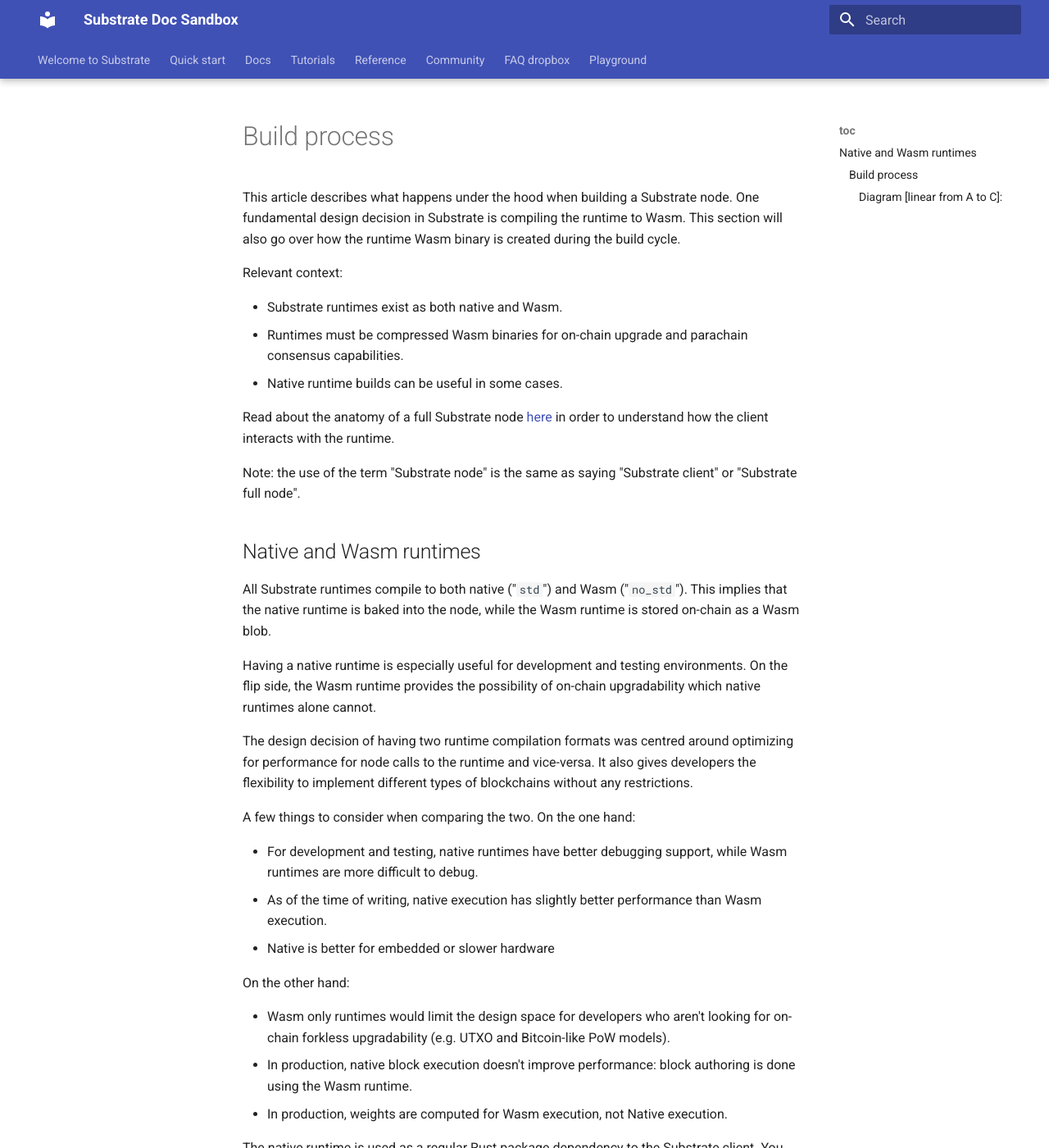
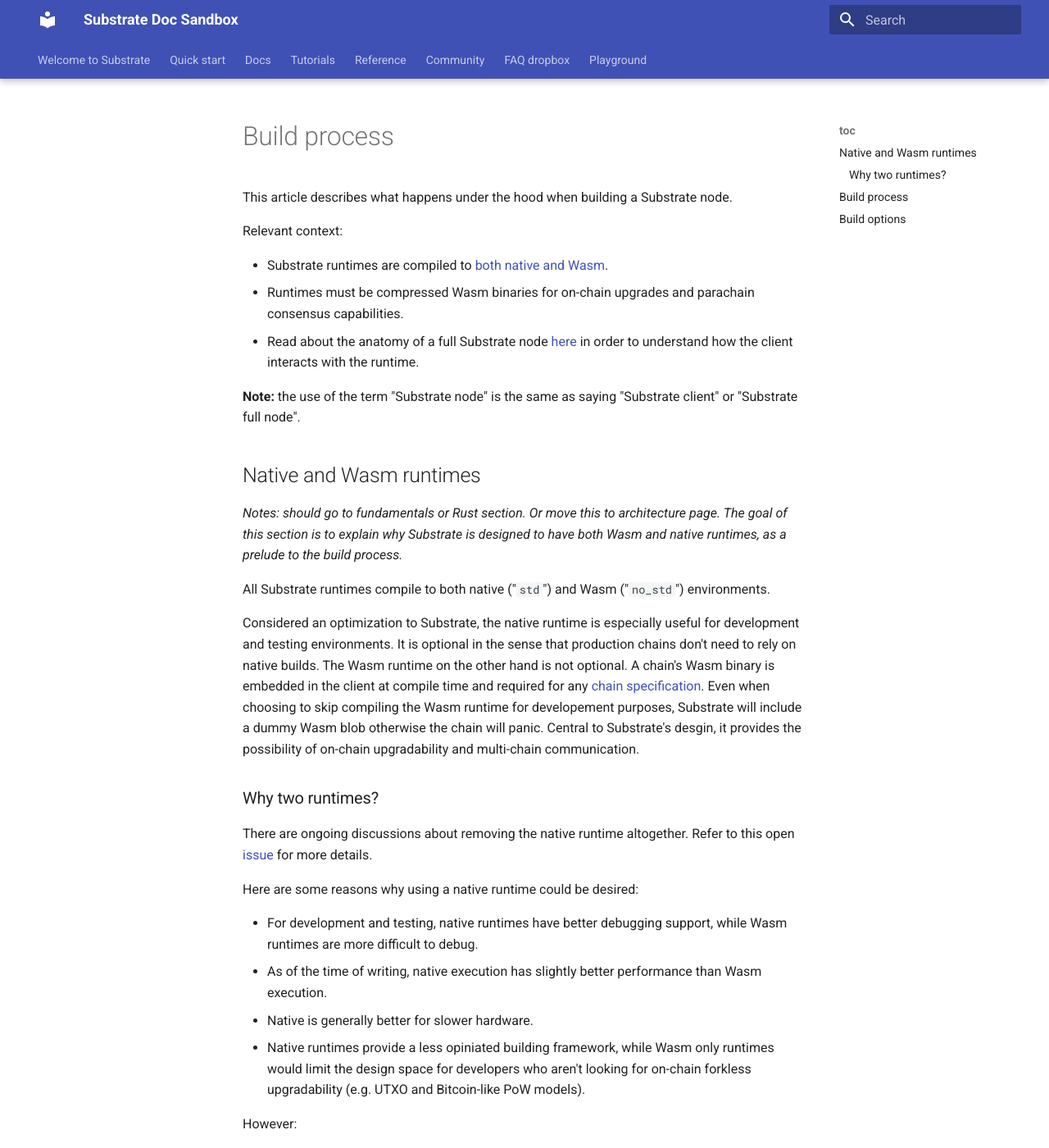
Before and after one commit to polkadot-developers/docs-sandbox, an MkDocs documentation site: the page built from source/docs/main-docs/06-build/build-process.md, in a window 1280 px wide and 1400 px high. Shown: the whole window at 82% size. Built offline with MkDocs 1.6.1 and Material for MkDocs 9.7.7, drawn with Linux system fonts in a browser that asks for light colours; some of the changed text lies outside the part shown.

Commit message:
Build process draft finalized

````diff
--- a/source/docs/main-docs/06-build/build-process.md
+++ b/source/docs/main-docs/06-build/build-process.md
@@ -4,42 +4,47 @@
 Index: ?
 
 This article describes what happens under the hood when building a Substrate node.
-One fundamental design decision in Substrate is compiling the runtime to Wasm.
-This section will also go over how the runtime Wasm binary is created during the build cycle.
 
 Relevant context:
 
-- Substrate runtimes exist as both native and Wasm.
-- Runtimes must be compressed Wasm binaries for on-chain upgrade and parachain consensus capabilities.
-- Native runtime builds can be useful in some cases.
+- Substrate runtimes are compiled to [both native and Wasm](#native-and-wasm-runtimes).
+- Runtimes must be compressed Wasm binaries for on-chain upgrades and parachain consensus capabilities.
+- Read about the anatomy of a full Substrate node [here](/todo) in order to understand how the client interacts with the runtime.
 
-Read about the anatomy of a full Substrate node [here](/todo) in order to understand how the client interacts with the runtime.
-
-Note: the use of the term "Substrate node" is the same as saying "Substrate client" or "Substrate full node".
+**Note:** the use of the term "Substrate node" is the same as saying "Substrate client" or "Substrate full node".
 
 ## Native and Wasm runtimes
+_Notes: should go to fundamentals or Rust section. Or move this to architecture page. The goal of this section is to explain why Substrate is designed to have both Wasm and native runtimes, as a prelude to the build process._
 
-All Substrate runtimes compile to both native ("`std`") and Wasm ("`no_std`").
-This implies that the native runtime is baked into the node, while the Wasm runtime is stored on-chain as a Wasm blob.
+All Substrate runtimes compile to both native ("`std`") and Wasm ("`no_std`") environments.
+<!--This implies that the native runtime is baked into the node, while the Wasm runtime is stored on-chain as a Wasm blob.  -->
 
-Having a native runtime is especially useful for development and testing environments.
-On the flip side, the Wasm runtime provides the possibility of on-chain upgradability which native runtimes alone cannot.
+Considered an optimization to Substrate, the native runtime is especially useful for development and testing environments.
+It is optional in the sense that production chains don't need to rely on native builds.
+The Wasm runtime on the other hand is not optional.
+A chain's Wasm binary is embedded in the client at compile time and required for any [chain specification](./todo).
+Even when choosing to skip compiling the Wasm runtime for developement purposes, Substrate will include a dummy Wasm blob otherwise the chain will panic.
+Central to Substrate's desgin, it provides the possibility of on-chain upgradability and multi-chain communication.
 
-The design decision of having two runtime compilation formats was centred around optimizing for performance for node calls to the runtime and vice-versa.
-It also gives developers the flexibility to implement different types of blockchains without any restrictions.
+### Why two runtimes?
 
-A few things to consider when comparing the two.
-On the one hand:
+There are ongoing discussions about removing the native runtime altogether.
+Refer to this open [issue](https://github.com/paritytech/substrate/issues/7288) for more details.
+
+Here are some reasons why using a native runtime could be desired:
 
 - For development and testing, native runtimes have better debugging support, while Wasm runtimes are more difficult to debug.
 - As of the time of writing, native execution has slightly better performance than Wasm execution.
-- Native is better for embedded or slower hardware
+- Native is generally better for slower hardware.
+- Native runtimes provide a less opiniated building framework, while Wasm only runtimes would limit the design space for developers who aren't looking for on-chain forkless upgradability (e.g. UTXO and Bitcoin-like PoW models).
 
-On the other hand:
+However:
 
-- Wasm only runtimes would limit the design space for developers who aren't looking for on-chain forkless upgradability (e.g. UTXO and Bitcoin-like PoW models).
-- In production, native block execution doesn't improve performance: block authoring is done using the Wasm runtime.
-- In production, weights are computed for Wasm execution, not Native execution.
+- Native runtimes can only be compiled once.
+- In production, native block execution doesn't improve overall performance when factoring in on-chain upgrades which can only be done with Wasm runtimes.
+- In production, weights are computed for Wasm execution anyway, not native execution.
+
+## Build process
 
 The native runtime is used as a regular Rust package dependency to the Substrate client.
 You can see this when running `cargo tree -i node-template-runtime` from a standard Substrate node template:
@@ -50,41 +55,50 @@
 └── node-template devhub/latest (...)
 ```
 
-The Wasm runtime is built in the initial phases of the build cycle and embedded into the client as part of the build process.
-More details on this in the [next section](#build-process).
+So what happens when `cargo build --release` is executed in the directory of a Substrate node template?
 
-There are ongoing discussions about removing the native runtime altogether.
-Refer to this open [issue](https://github.com/paritytech/substrate/issues/7288) for more details.
+At a very high level, this command builds the project it is being called in with [optimized artifacts](https://doc.rust-lang.org/cargo/commands/cargo-build.html#compilation-options).
+These artifacts then result in the final executable program that enables launching a chain with the following command:
+`./target/release/node-template --dev`.
 
-### Build process
+During the build process, the runtime Wasm binary goes through 3 different stages, whereby each stage depicts the various steps in the build process.
+The initial Wasm runtime is built in the first stage of the build cycle and embedded into the client.
+Once the entire Rust program is compiled, a lighter weight Wasm binary is stored on-chain from the genesis configuration of the chain at the [`:code`](https://docs.substrate.io/rustdocs/latest/sp_storage/well_known_keys/constant.CODE.html) storage key.
 
-So what happens when `cargo build --release` is executed in the directory of a Substrate node?
+[ note: turn below into diagram wip]
 
-At a very high level, this command builds the project it is being called in [with optimized artifacts](https://doc.rust-lang.org/cargo/commands/cargo-build.html#compilation-options).
-These artifacts then result in the final executable program that launches a chain with the following command:
-`./target/release/node-tempalte --dev`.
-
-During the build process, the runtime Wasm binary goes through 3 different stages.
-Each stage depicts the various steps in the build process.
-
-#### Diagram [linear from A to C]:
+┌───────┐      ┌───────┐
+│       │      │       │
+│   A   ├─────►│   B   │
+│       │      │       │
+└───────┘      └───────┘
 
 **A. Create the initial runtime Wasm binary**
 
 - Cargo builds the entire graph of dependencies in all project TOML files.
-- Build.rs in the runtime folder executes and compiles the runtime into a Wasm binary, creating `wasm_binary.rs`.
-- The build script uses the `substrate-wasm-builder` crate.
-- This builds the intial wasm (largest size) which is [included in the source code](https://github.com/paritytech/substrate/blob/0e6cc5668d9ee8d852a3aa3f85a2ab5fcb4c75a1/bin/node-template/runtime/src/lib.rs#L7).
+- Build.rs for runtime uses the `substrate-wasm-builder` crate.
+- It executes and compiles the runtime into a Wasm binary, creating `wasm_binary.rs`, i.e. the intial wasm (largest size).
+- The runtime crate requires this Wasm to [embed it](https://github.com/paritytech/substrate/blob/0e6cc5668d9ee8d852a3aa3f85a2ab5fcb4c75a1/bin/node-template/runtime/src/lib.rs#L7) into its compilation result
+
 
 **B. Post-processing**
 
-- Then `substrate-wasm-builder` takes the runtime code and the wasm linker invokes the optimizations to create a Compact wasm binary (target=wasm32-unknown-unknown).
-- Cleans up and optimizes some instructions sequences, removes any unnecessary sections, such as the ones for debugging, using a tool called wasm-opt.
+- Then the `substrate-wasm-builder` wasm linker invokes the optimizations to create a Compact wasm binary.
+- It optimizes some instruction sequences, removes any unnecessary sections, such as the ones for debugging, using a tool called wasm-opt.
+- The runtime crate is a dependency of the node.
 
 **C. Compression**
 
+- A [zstd lossless compression](https://en.wikipedia.org/wiki/Zstandard) algorithm is applied to minimize the size of the final Wasm binary.
 - All users should use this Wasm binary.
-    This is just a blob after applying a zstd lossless compression algorithm.
+
+**D. Result**
+
+- The final executable binary is `node-template`.
+- The `./target/release/node-template --dev` command initializes a new chain, i.e. generates a new chainspec.
+- The Wasm runtime is put as an item in storage (with the magic key named “:code”)
+- Chain spec has the genesis state and includes the Wasm binary, which was fetched from the node-runtime crate.
+
 
 See the sizes of each Wasm binary in Polkadot:
 
@@ -94,13 +108,34 @@
 .rwxr-xr-x 5.5M pep  1 Dec 16:13 │  └── polkadot_runtime.wasm
 ```
 
-It is important to always use the compressed version especially when maintaining a [chain in producation](./todo).
-There is no need for using anything else.
+It is important to always use the compressed version especially for maintaining a [chain in production](./todo).
+There is no need for using any other of the Wasm artifacts.
 
+See the [README for the Wasm builder](https://github.com/paritytech/substrate/blob/master/utils/wasm-builder/README.md).
+
+## Build options
+
+It can make sense to compile the Wasm binary only, if for example you are just trying to provide an upgraded Wasm to perform a forkless upgrade.
+Usually when performing a runtime upgrade, you want to provide both a native and Wasm binary.
+Doing only one of those halves usually is an incomplete release process.
+
+In any case, when starting a new chain the initial Wasm binary is required.
+In production the Wasm runtime comes from the chain specification of a chain.
+However, when starting a chain in developer mode at block 0, it uses the embedded Wasm from the native runtime.
+
+There are several ways to configure a chain to meet the requirements of your needs:
+
+- `SKIP_WASM_BUILD` - Skips building any Wasm binary. This is useful when only native should be recompiled.
+                      If this is the first run and there doesn't exist a Wasm binary, this will set both variables to `None`.
+
+- Use [this script](https://github.com/paritytech/substrate/blob/master/.maintain/build-only-wasm.sh
+build-only-wasm.sh node-runtime ./output.wasm
+) to build the no_std Wasm binary only.
+
+- Use the [wasm-runtime-overrides] CLI flag to load the Wasm from the filesystem.
 
 <!-- WIP / notes to self:
 
-- Wasm in storage / :code is part of the execution proof -> link to some storage article?
 - Executor and runtime interface parts of substrate client/runtime: link to node architecture?
 - State machine & executor: diagram potential
 - Wasmtime for execution
````
